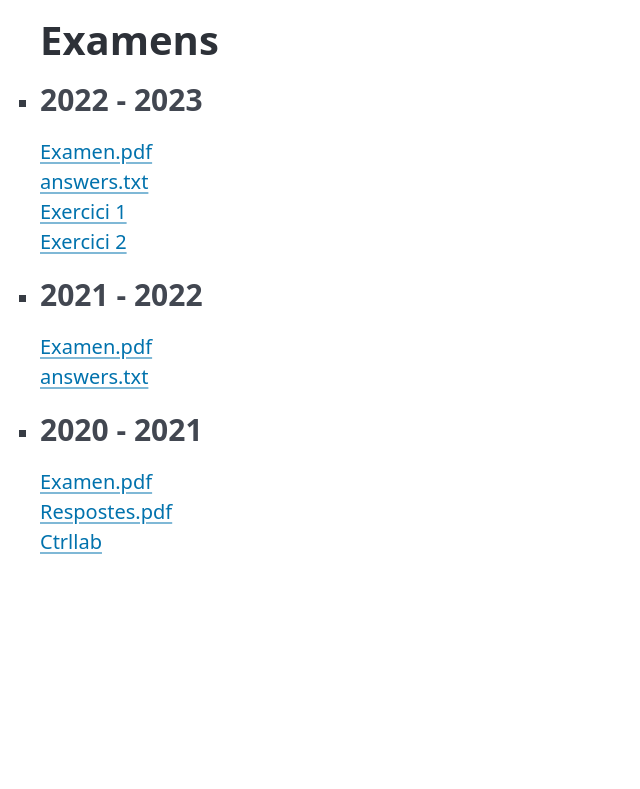
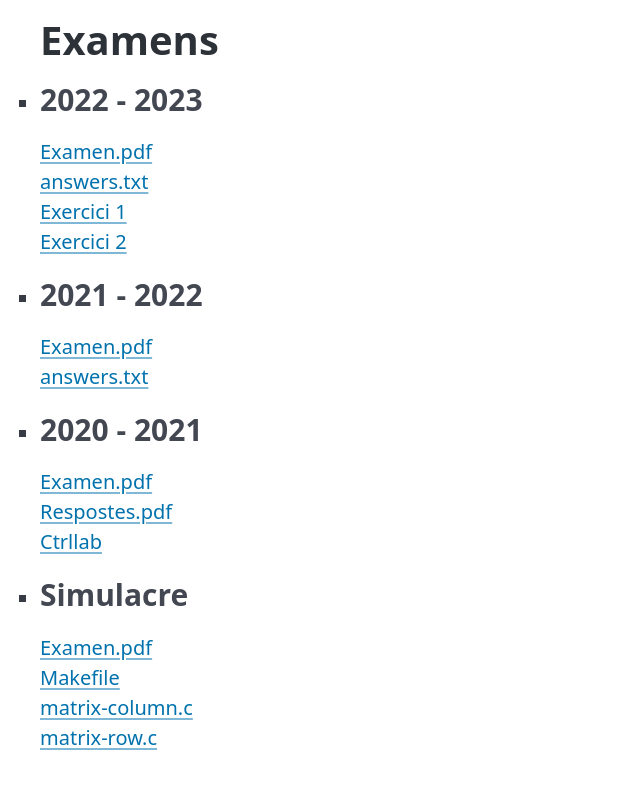
Before and after one commit to adriablancafort/apunts-com, a plain HTML site: page index.html in a window 1280 px wide. Shown: the part 1841-2630 px from the top of the page, without its empty margins (0-640 px from the left). Before the commit the page ends 2438 px from the top, so only its background shows below. Drawn offline with nearby package versions, Linux system fonts and the light colour scheme.

Commit message:
simulacre

```diff
--- a/index.html
+++ b/index.html
@@ -105,6 +105,13 @@
                 <a href="/21/respostes.pdf">Respostes.pdf</a>
                 <a href="/21/ctrllab/">Ctrllab</a>
             </li>
+            <li>
+                <h3>Simulacre</h3>
+                <a href="/simulacre/simulacre.pdf">Examen.pdf</a>
+                <a href="/simulacre/Makefile">Makefile</a>
+                <a href="/simulacre/matrix-column.c">matrix-column.c</a>
+                <a href="/simulacre/matrix-row.c">matrix-row.c</a>
+            </li>
         </ul>
     </main>
 </body>
```
Also changed, not shown: 2 other files.
